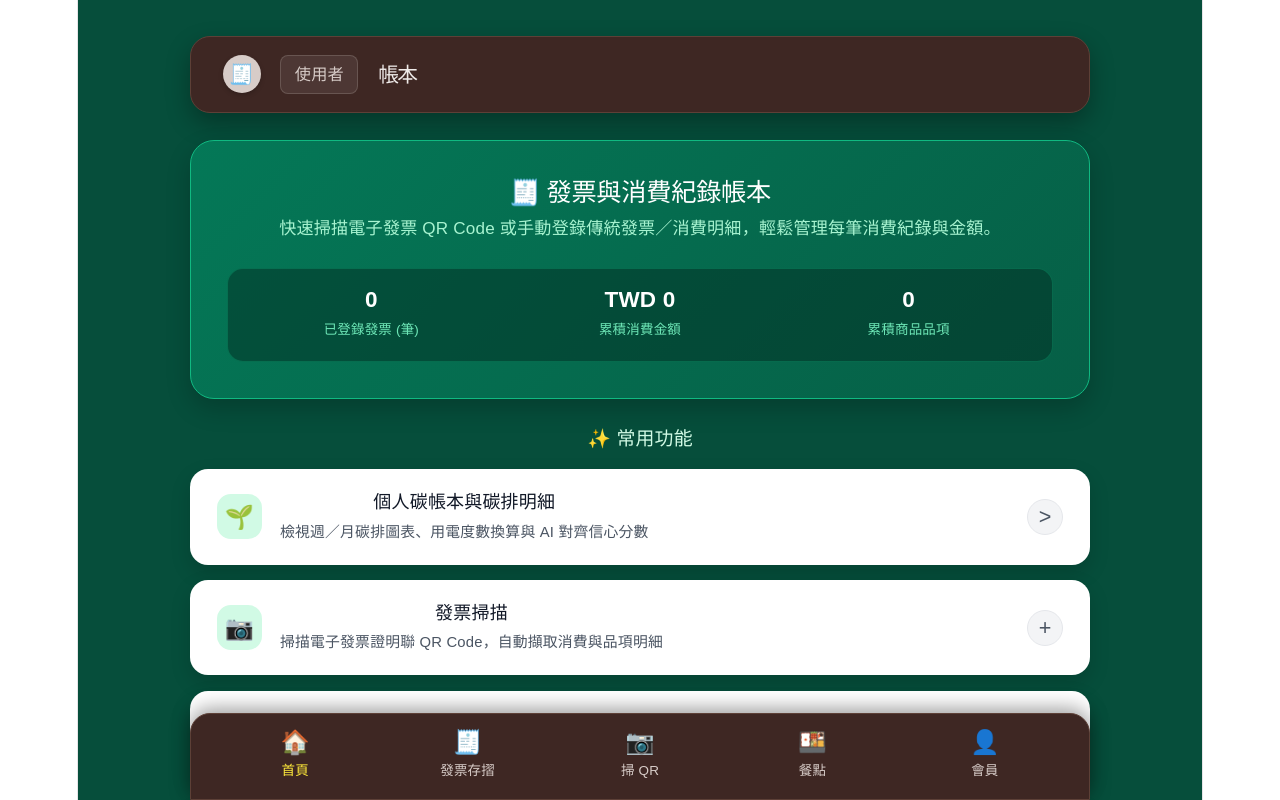
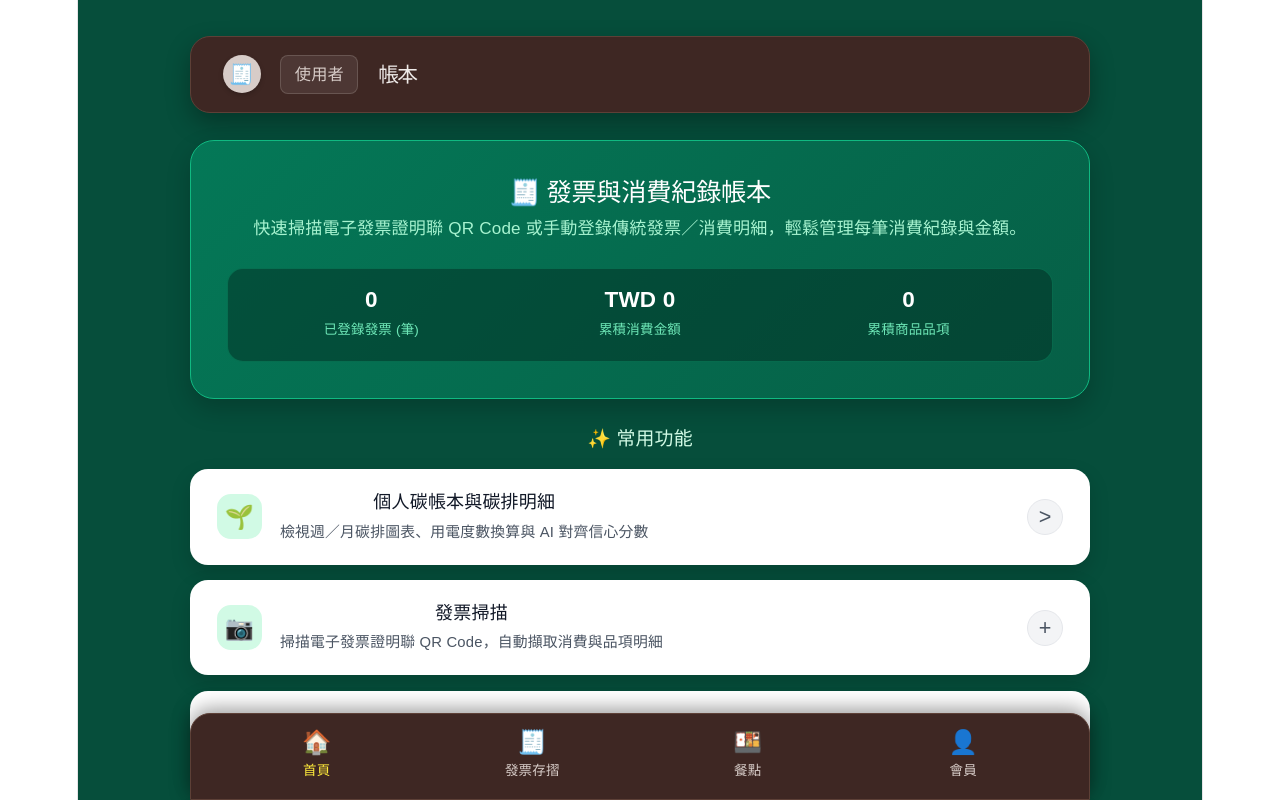
Before and after one commit to s49285373-debug/carbon-app, a Vue app: page /dashboard in a window 1280 px wide. Shown: the top 800 px of the page. Built offline with nearby package versions, Linux system fonts and the light colour scheme.

Commit message:
chore: keep scan card on dashboard and remove scan button from bottom nav

```diff
--- a/src/views/DashboardView.vue
+++ b/src/views/DashboardView.vue
@@ -20,7 +20,7 @@
         <section class="banner-card">
           <div class="banner-content">
             <h2>🧾 發票與消費紀錄帳本</h2>
-            <p>快速掃描電子發票 QR Code 或手動登錄傳統發票／消費明細，輕鬆管理每筆消費紀錄與金額。</p>
+            <p>快速掃描電子發票證明聯 QR Code 或手動登錄傳統發票／消費明細，輕鬆管理每筆消費紀錄與金額。</p>
           </div>
           <div class="banner-stats">
             <div class="mini-stat">
@@ -810,10 +810,6 @@
         <span class="nav-icon">🧾</span>
         <span class="nav-label">發票存摺</span>
       </div>
-      <div class="nav-item" :class="{ active: currentTab === 'scan' }" @click="openScanTab">
-        <span class="nav-icon">📷</span>
-        <span class="nav-label">掃 QR</span>
-      </div>
       <div class="nav-item" :class="{ active: currentTab === 'meals' }" @click="currentTab = 'meals'">
         <span class="nav-icon">🍱</span>
         <span class="nav-label">餐點</span>
```
